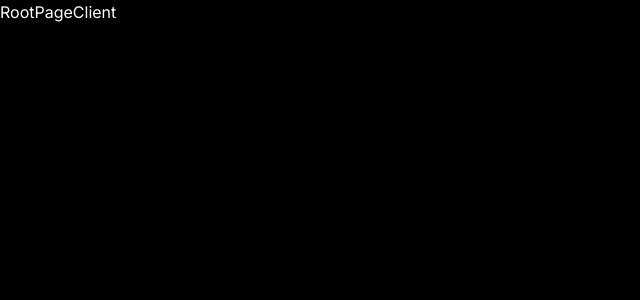
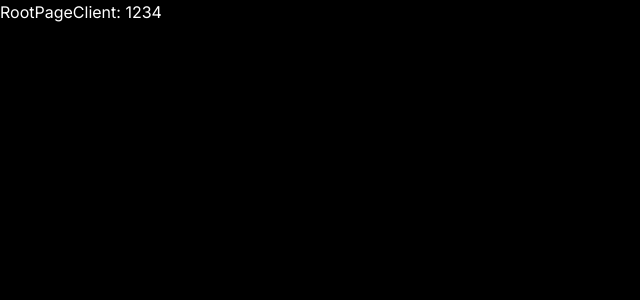
Before and after one commit to iiimomoniii/Intro_Front-End_NextJS, a Next.js app: page / in a window 1280 px wide. Shown: the top 300 px of the page, without its empty margins (0-640 px from the left). Built offline with nearby package versions, Linux system fonts and the light colour scheme.

Commit message:
Update
how to render

```diff
--- a/app/_components/root/RootPageClient.tsx
+++ b/app/_components/root/RootPageClient.tsx
@@ -1,11 +1,12 @@
 
 
+"use client"
 import React from 'react'
 
-type Props = {}
+type Props = {text:string}
 
-export default function RootPageClient({}: Props) {
+export default function RootPageClient({text}: Props) {
   return (
-    <div>RootPageClient</div>
+    <div>RootPageClient: {text}</div>
   )
 }
--- a/app/home/page.tsx
+++ b/app/home/page.tsx
@@ -1,11 +1,10 @@
-"use client"
+
 import React from 'react'
-import RootPageClient from '../_components/root/RootPageClient'
 
 type Props = {}
 
 export default function HomePage({}: Props) {
   return (
-    <div><RootPageClient/></div>
+    <div></div>
   )
 }
--- a/app/page.tsx
+++ b/app/page.tsx
@@ -1,7 +1,12 @@
 
-import RootPageClient from "./_components/root/RootPageClient"
-export default function Home() {
+import React from 'react'
+import RootPageClient from './_components/root/RootPageClient'
+
+type Props = {}
+
+export default function Page({}: Props) {
   return (
-    <div><RootPageClient/></div>
-  );
+    // RSC Payload ใส่ 1234 เข้าไปด้วย
+    <div><RootPageClient text="1234"/></div>
+  )
 }
```
Also changed, not shown: 1 other file (tests, documents, lock files or other folders).
